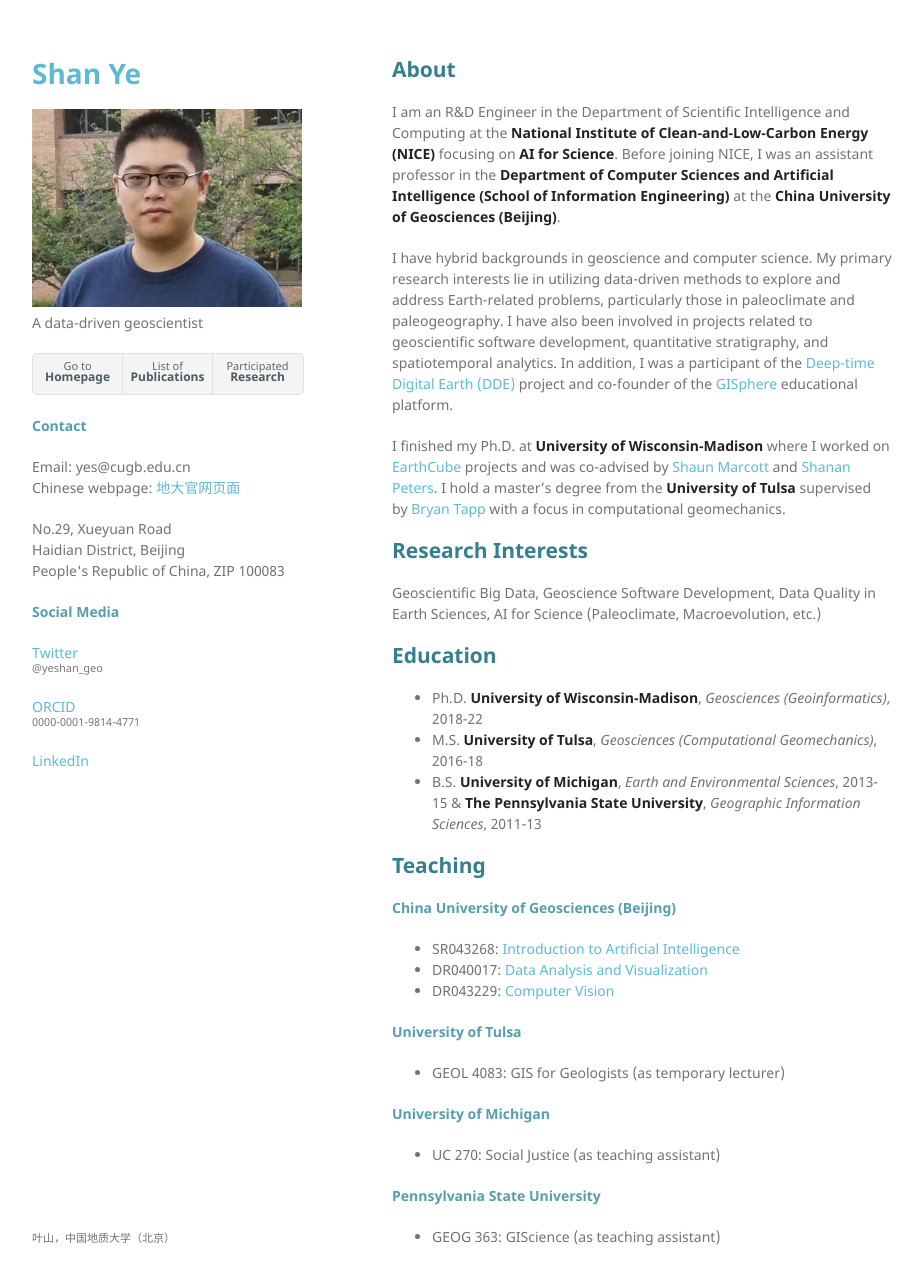
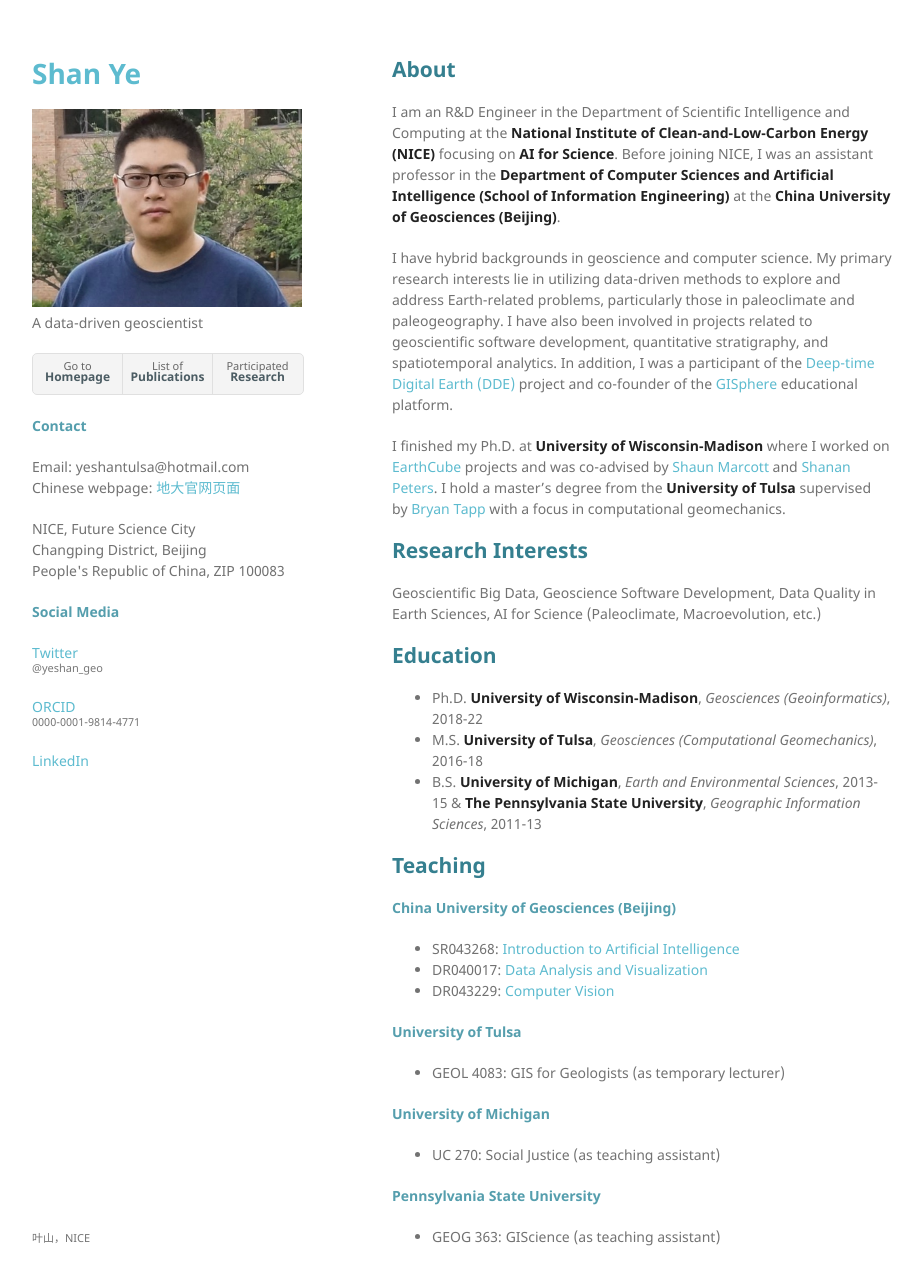
Before and after one commit to yeshan-geo/yeshan-geo.github.io, a Jekyll site: the page built from index.md, in a window 1280 px wide and 1317 px high. Shown: the top 1285 px of the window, without its empty margins (178-1101 px from the left). Built offline with Jekyll 4.4.1, drawn with Linux system fonts in a browser that asks for light colours; our own code applies the rules of GitHub Pages for plain Markdown files.

Commit message:
Update default.html

```diff
--- a/_layouts/default.html
+++ b/_layouts/default.html
@@ -33,8 +33,8 @@
         {% endif %}
 
         <h4>Contact</h4>
-        <p class="view">Email: yes@cugb.edu.cn<br>Chinese webpage: <a class href="https://scholar.cugb.edu.cn/scholar/scholarDetail/2946.shtml">地大官网页面</a></p>
-        <p class="view">No.29, Xueyuan Road<br>Haidian District, Beijing<br>People's Republic of China, ZIP 100083</p>
+        <p class="view">Email: yeshantulsa@hotmail.com<br>Chinese webpage: <a class href="https://scholar.cugb.edu.cn/scholar/scholarDetail/2946.shtml">地大官网页面</a></p>
+        <p class="view">NICE, Future Science City<br>Changping District, Beijing<br>People's Republic of China, ZIP 100083</p>
 
         <h4>Social Media</h4>
         <p class="view"><a href="https://twitter.com/yeshan_geo">Twitter <small>@yeshan_geo</small></a></p>
@@ -48,7 +48,7 @@
 
       </section>
       <footer>
-        <p><small>叶山，中国地质大学（北京）</small></p>
+        <p><small>叶山，NICE</small></p>
       </footer>
     </div>
     <script src="{{ "/assets/js/scale.fix.js" | relative_url }}"></script>
```
